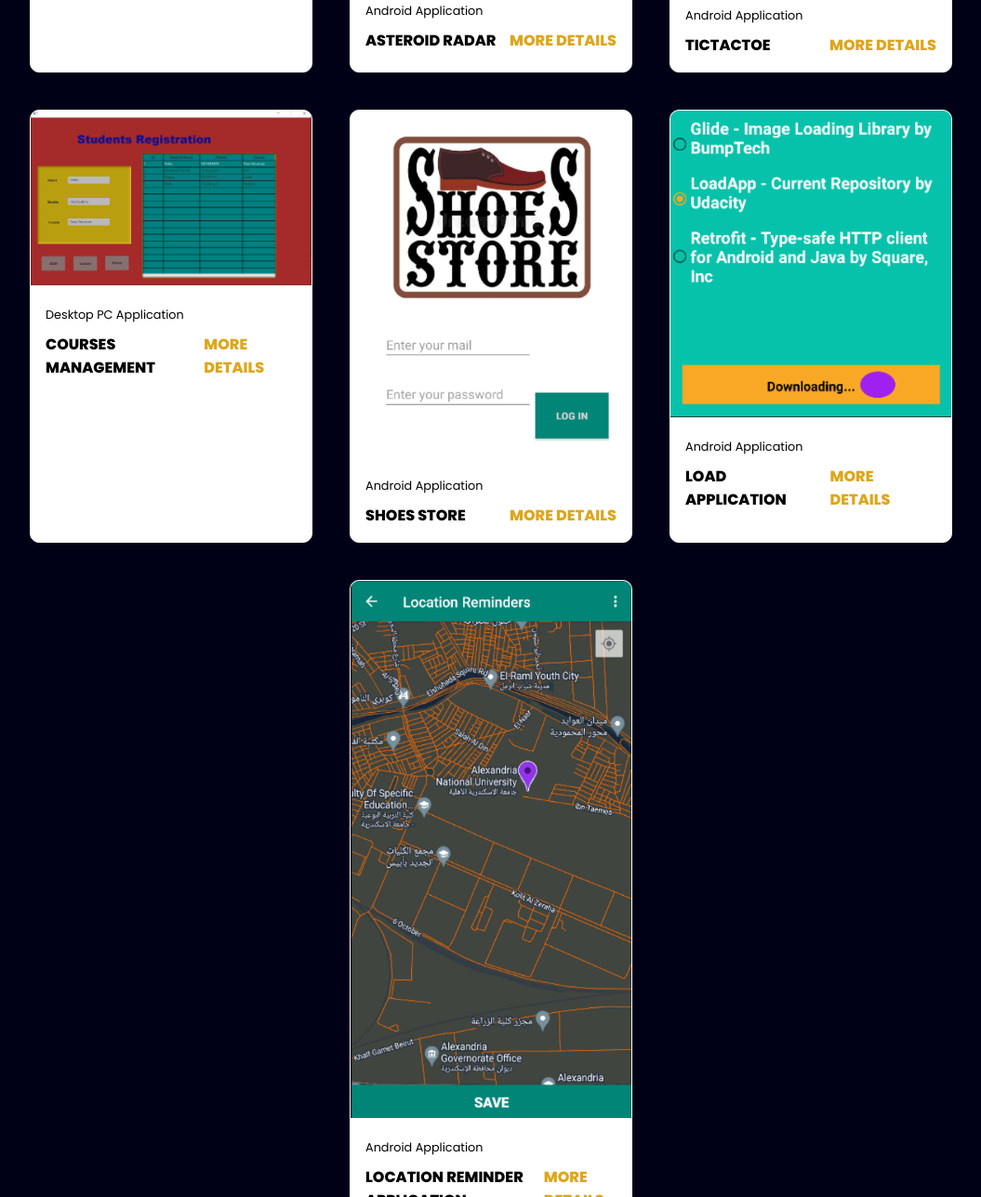
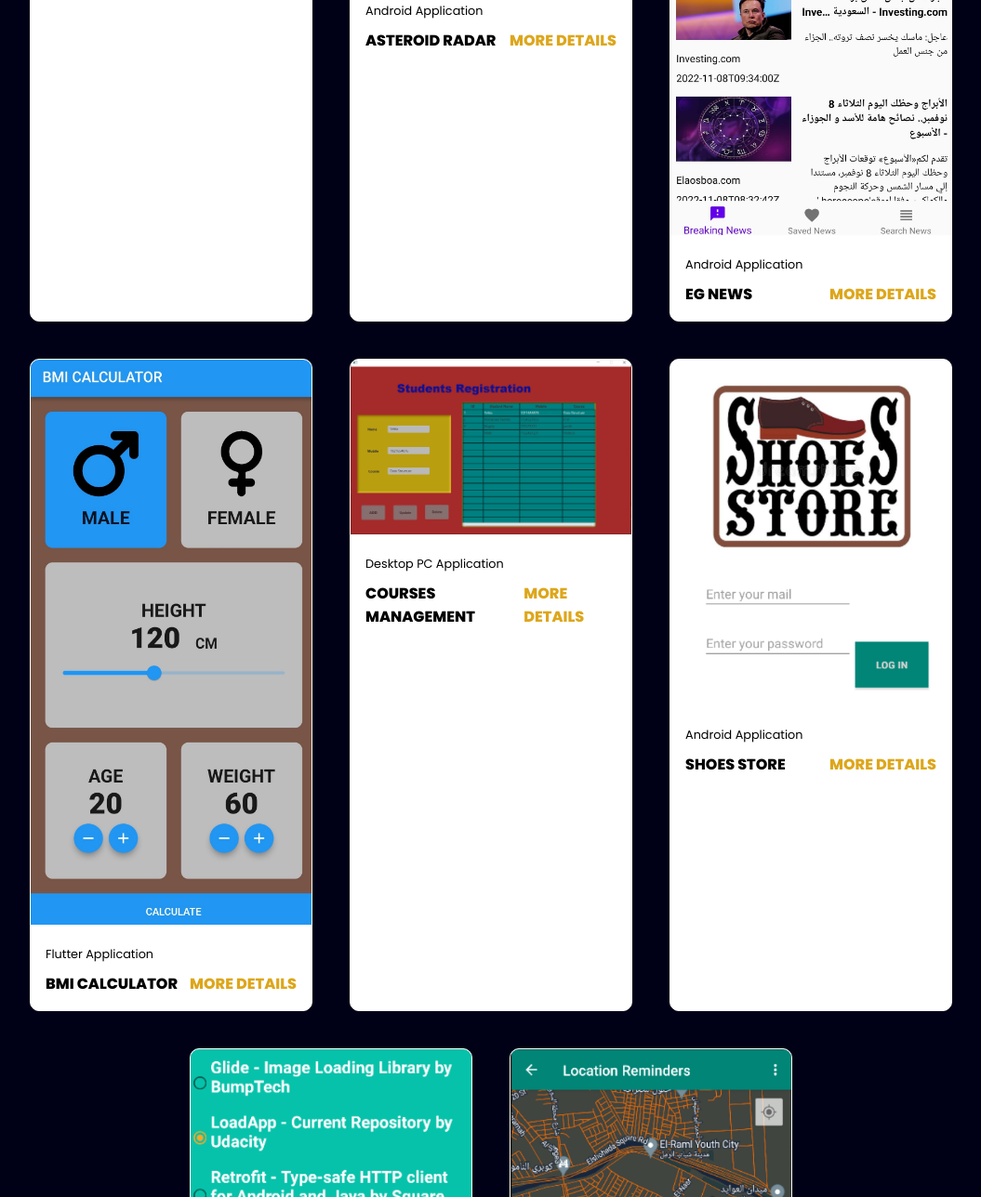
Before and after one commit to YehiaFarghaly/YehiaMohamed, a plain HTML site: page Me/index.html in a window 1280 px wide. Shown: the part 1845-3133 px from the top of the page at 93% size, without its empty margins (112-1167 px from the left). Drawn offline with Linux system fonts and the light colour scheme.

Commit message:
feat :Update Projects

```diff
--- a/Me/index.html
+++ b/Me/index.html
@@ -103,15 +103,30 @@
 
             <div class="project-card">
                 <div class="project-image">
-                    <img src="TicTacToe.png">
+                    <img src="eg_news.jpg">
                 </div>
                 <div class="project-info">
                     <p class="project-category">
                       Android Application
                     </p>
                     <strong class="project-title">
-                        <span>TicTacToe</span>
-                        <a target="_blank" href="https://github.com/YehiaFarghaly/TicTacToe" class="more-details">More Details</a>
+                        <span>EG NEWS</span>
+                        <a target="_blank" href="https://github.com/YehiaFarghaly/MVVMNewsApp" class="more-details">More Details</a>
+                    </strong>
+                </div>
+            </div>
+
+            <div class="project-card">
+                <div class="project-image">
+                    <img src="bmi_calc.jpg">
+                </div>
+                <div class="project-info">
+                    <p class="project-category">
+                      Flutter Application
+                    </p>
+                    <strong class="project-title">
+                        <span>BMI Calculator</span>
+                        <a target="_blank" href="https://github.com/YehiaFarghaly/bmi_calculator" class="more-details">More Details</a>
                     </strong>
                 </div>
             </div>
```
Also changed, not shown: Me/bmi_calc.jpg (added), Me/eg_news.jpg (added).
